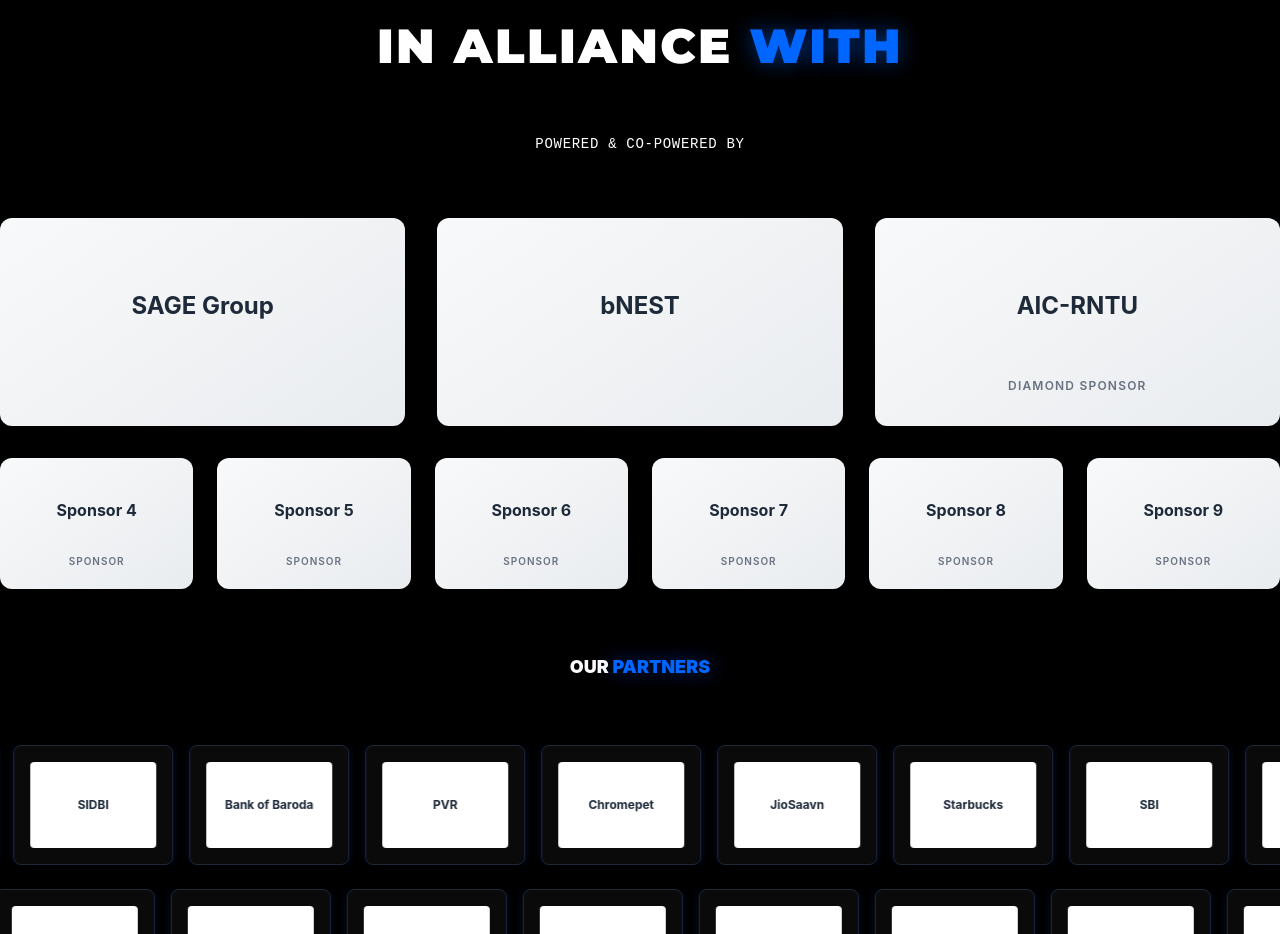
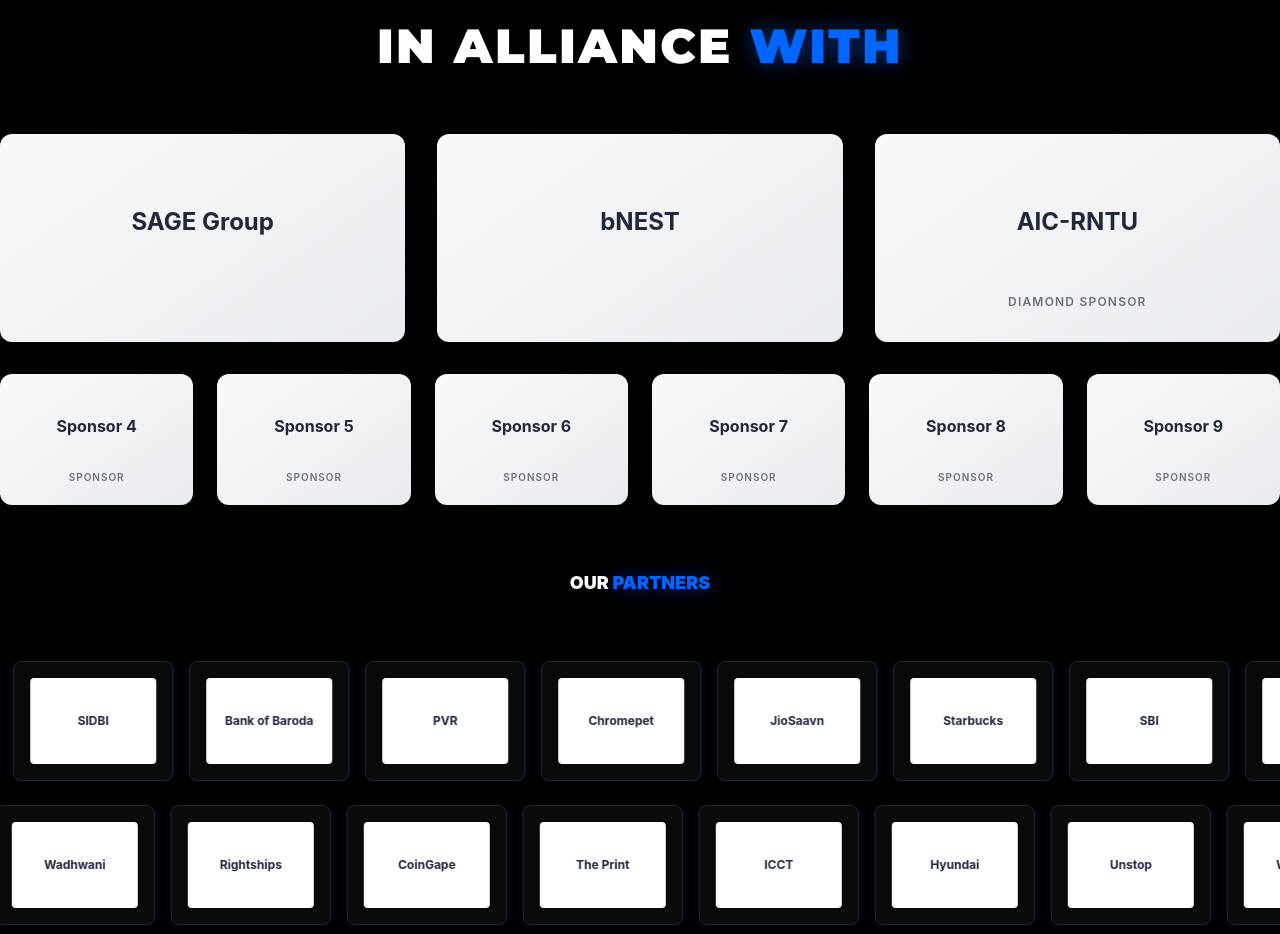
Before and after one commit to Ansh-mick27/AIIHFound_E_summit, a Next.js app: page / in a window 1280 px wide. Shown: the part 3380-4314 px from the top of the page. Built offline with nearby package versions, Linux system fonts and the light colour scheme.

Commit message:
Remove POWERED & CO-POWERED BY subheading from sponsors section

```diff
--- a/src/components/PoweredBySection.tsx
+++ b/src/components/PoweredBySection.tsx
@@ -35,21 +35,6 @@
                     In Alliance <span className="text-glow-cobalt">With</span>
                 </motion.h2>
 
-                {/* Header */}
-                <motion.div
-                    initial={{ opacity: 0, y: 20 }}
-                    whileInView={{ opacity: 1, y: 0 }}
-                    viewport={{ once: true }}
-                    className="text-center mb-16"
-                >
-                    <div className="flex items-center justify-center gap-4 mb-6">
-                        <div className="h-px flex-1 bg-gradient-to-r from-transparent to-accent-secondary"></div>
-                        <h2 className="text-sm uppercase font-mono-terminal text-accent-secondary tracking-widest">
-                            POWERED & CO-POWERED BY
-                        </h2>
-                        <div className="h-px flex-1 bg-gradient-to-l from-transparent to-accent-secondary"></div>
-                    </div>
-                </motion.div>
 
                 {/* Sponsor Cards - Row 1 */}
                 <div className="grid md:grid-cols-3 gap-8">
```
